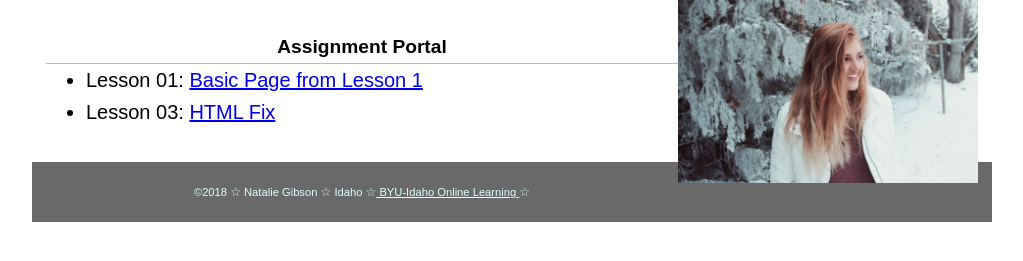
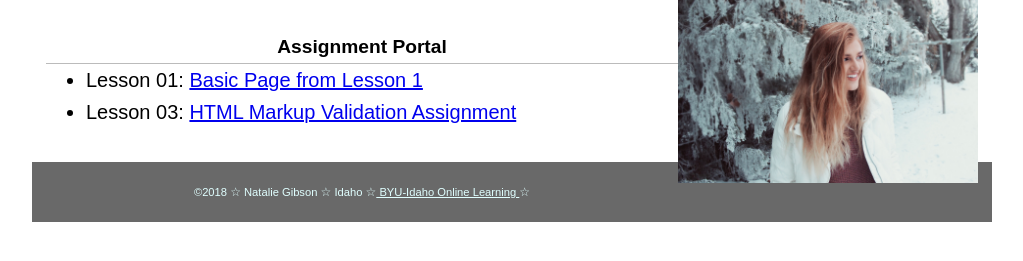
Before and after one commit to natalierae325/natalierae325.github.io, a plain HTML site: page index.html in a window 1280 px wide. Shown: the part 83-344 px from the top of the page, without its empty margins (128-1151 px from the left). Drawn offline with Linux system fonts and the light colour scheme.

Commit message:
Chanked link name

```diff
--- a/index.html
+++ b/index.html
@@ -3,7 +3,7 @@
     <head>
         <meta charset="utf-8">
         <meta name="viewport" content="width=device-width, initial-scale=1">
-        <title>CIT 230 Assignment Portal | Natalie G. Student | BYU-Idaho</title>
+        <title>CIT 230 Assignment Portal | Natalie Gibson | BYU-Idaho</title>
         <meta name="description" content="Assignments">
         <link rel="stylesheet" href="styles/main.css">
     </head>
@@ -16,7 +16,7 @@
             <h2>Assignment Portal</h2>
             <ul>
                 <li>Lesson 01: <a href="basicpage.html">Basic Page from Lesson 1</a></li>
-                <li>Lesson 03: <a href="assignments/lesson-3/htmlfixed.html">HTML Fix</a></li>
+                <li>Lesson 03: <a href="assignments/lesson-3/htmlfixed.html">HTML Markup Validation Assignment</a></li>
             </ul>
         </main>
         <footer>
```
